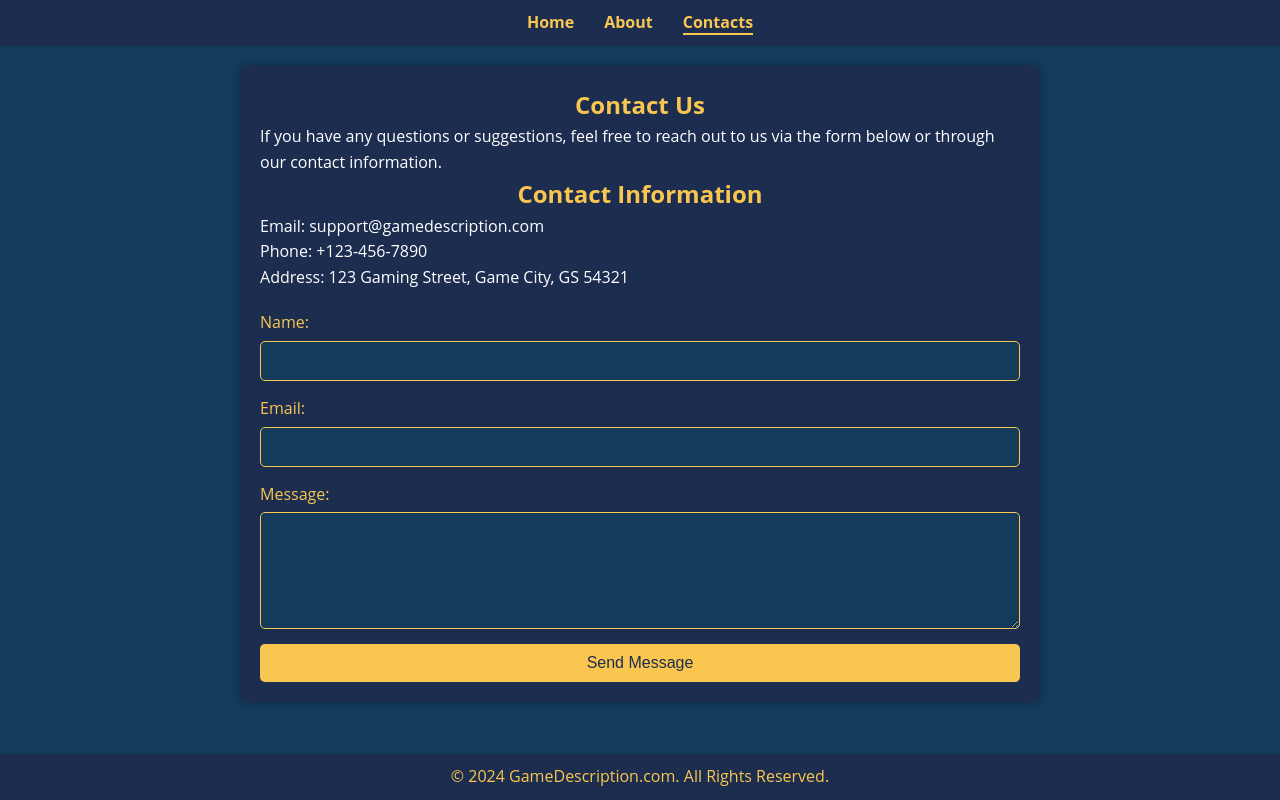
After one commit to mashawerty12/testing-, a PHP site: page /contacts.html in a window 1280 px wide. The commit adds this page. Run offline with PHP 8.4, Linux system fonts and the light colour scheme.

Commit message:
add 2pages

```diff
--- /dev/null
+++ b/contacts.html
@@ -0,0 +1,67 @@
+<!DOCTYPE html>
+<html lang="en">
+  <head>
+    <meta charset="UTF-8" />
+    <meta
+      name="viewport"
+      content="width=device-width, initial-scale=1.0"
+    />
+    <title>Contacts | GameDescription.com</title>
+    <link rel="stylesheet" href="contscts.css" />
+  </head>
+  <body>
+    <header>
+      <nav>
+        <ul>
+          <li><a href="index.html">Home</a></li>
+          <li><a href="about_us.html">About</a></li>
+          <li><a href="contacts.html" class="active">Contacts</a></li>
+        </ul>
+      </nav>
+    </header>
+
+    <main>
+      <section class="contact-section">
+        <h1>Contact Us</h1>
+        <p>
+          If you have any questions or suggestions, feel free to reach
+          out to us via the form below or through our contact
+          information.
+        </p>
+
+        <div class="contact-info">
+          <h2>Contact Information</h2>
+          <p>Email: support@gamedescription.com</p>
+          <p>Phone: +123-456-7890</p>
+          <p>Address: 123 Gaming Street, Game City, GS 54321</p>
+        </div>
+
+        <form
+          class="contact-form"
+          action="/submit-form"
+          method="post"
+        >
+          <label for="name">Name:</label>
+          <input type="text" id="name" name="name" required />
+
+          <label for="email">Email:</label>
+          <input type="email" id="email" name="email" required />
+
+          <label for="message">Message:</label>
+          <textarea
+            id="message"
+            name="message"
+            rows="5"
+            required
+          ></textarea>
+
+          <button type="submit">Send Message</button>
+        </form>
+      </section>
+    </main>
+
+    <footer>
+      <p>&copy; 2024 GameDescription.com. All Rights Reserved.</p>
+    </footer>
+  </body>
+</html>
--- /dev/null
+++ b/contscts.css
@@ -0,0 +1,113 @@
+
+* {
+  margin: 0;
+  padding: 0;
+  box-sizing: border-box;
+}
+
+body {
+  font-family: "Open Sans", sans-serif;
+  line-height: 1.6;
+  background-color: #133b5c;
+  color: #ffffff;
+}
+
+header {
+  background: #1d2d50;
+  color: #f9c74f;
+  padding: 10px 0;
+}
+
+nav ul {
+  list-style: none;
+  display: flex;
+  justify-content: center;
+}
+
+nav ul li {
+  margin: 0 15px;
+}
+
+nav ul li a {
+  color: #f9c74f;
+  text-decoration: none;
+  font-weight: bold;
+}
+
+nav ul li a.active {
+  border-bottom: 2px solid #f9c74f;
+}
+
+.contact-section {
+  max-width: 800px;
+  margin: 20px auto;
+  padding: 20px;
+  background-color: #1d2d50;
+  border-radius: 8px;
+  box-shadow: 0 0 10px rgba(0, 0, 0, 0.3);
+}
+
+.contact-section h1,
+.contact-section h2 {
+  text-align: center;
+  color: #f9c74f;
+}
+
+.contact-info {
+  margin-bottom: 20px;
+}
+
+.contact-info p {
+  color: #ffffff;
+}
+
+.contact-form {
+  display: flex;
+  flex-direction: column;
+}
+
+.contact-form label {
+  margin-bottom: 5px;
+  color: #f9c74f;
+}
+
+.contact-form input,
+.contact-form textarea {
+  padding: 10px;
+  margin-bottom: 15px;
+  border: 1px solid #f9c74f;
+  border-radius: 5px;
+  font-size: 16px;
+  background-color: #133b5c;
+  color: #ffffff;
+}
+
+.contact-form input::placeholder,
+.contact-form textarea::placeholder {
+  color: #cccccc;
+}
+
+.contact-form button {
+  padding: 10px 15px;
+  border: none;
+  background-color: #f9c74f;
+  color: #1d2d50;
+  font-size: 16px;
+  border-radius: 5px;
+  cursor: pointer;
+  transition: background-color 0.3s ease;
+}
+
+.contact-form button:hover {
+  background-color: #e0a500;
+}
+
+footer {
+  text-align: center;
+  padding: 10px;
+  background: #1d2d50;
+  color: #f9c74f;
+  position: fixed;
+  width: 100%;
+  bottom: 0;
+}
--- a/index.html
+++ b/index.html
@@ -20,8 +20,8 @@
         <div class="stick"></div>
       </div>
       <nav>
-        <a href="">Contacts</a>
-        <a href="">About us</a>
+        <a href="contacts.html">Contacts</a>
+        <a href="about_us.html">About us</a>
         <a href="">Login</a>
         <a href="">News</a>
       </nav>
--- a/style.css
+++ b/style.css
@@ -47,7 +47,7 @@ nav a:hover{
 
 .stick{
     height: 8px;
-    width: 700px;
+    width: 701px;
     background-color: #fff131;
     position: absolute;
     top: 119px;
```
Also changed, not shown: about.css (added, +88 -0 lines), about_us.html (added, +76 -0 lines).
